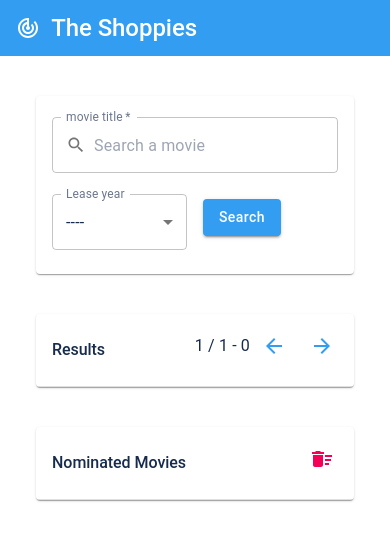
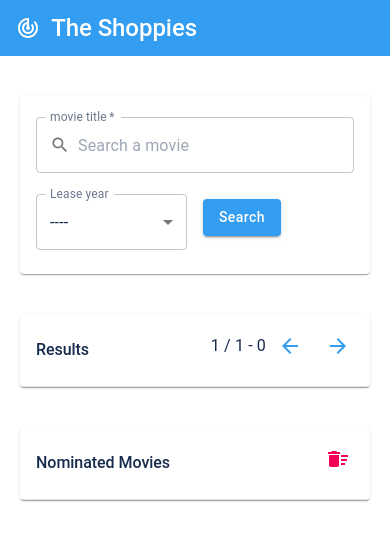
Before and after one commit to ruizi/OMDB_API_React, a React (Create React App) app: page / in a window 390 px wide. Shown: the top 540 px of the page. Built offline with nearby package versions, Linux system fonts and the light colour scheme.

Commit message:
UI updates: setting padding to 0 to decrease blank area on Smart Phone UI

```diff
--- a/src/App.tsx
+++ b/src/App.tsx
@@ -24,7 +24,7 @@ const App = () => {
         <React.Fragment>
             <Navbar/>
             <Message/>
-            <Container style={{margin: 'auto',minWidth:'300px'}}>
+            <Container style={{minWidth: '300px',padding:'0px'}}>
                 <div style={{justifyContent: 'center', display: 'flex'}}>
                     <SearchMovieInput/>
                 </div>
```
